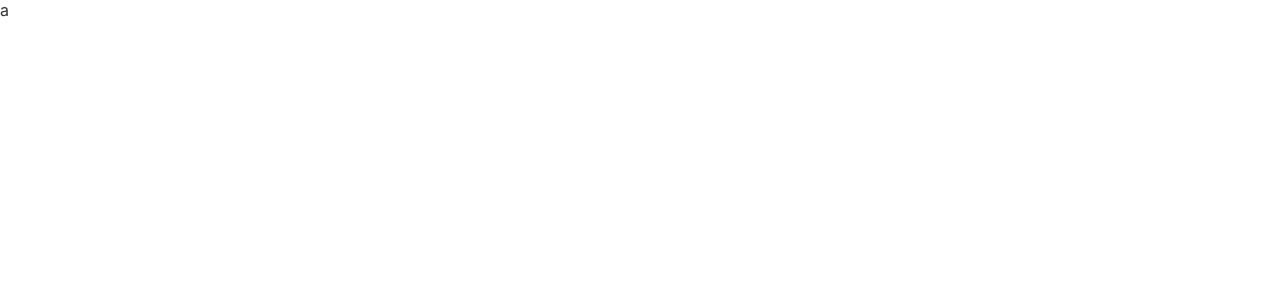
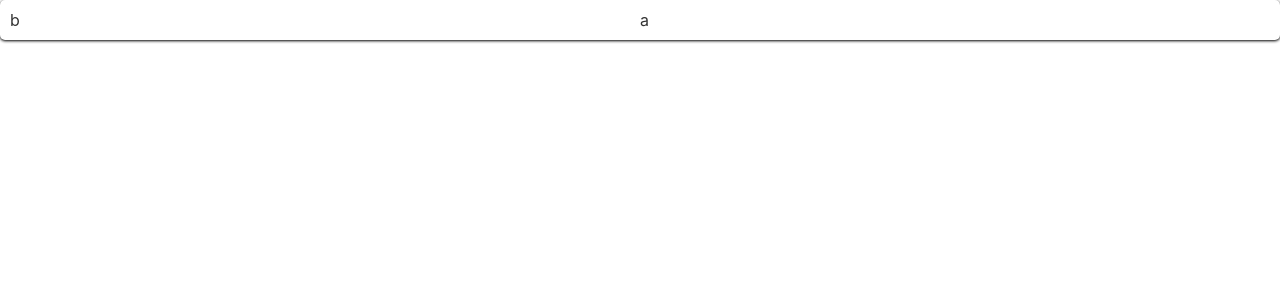
Before and after one commit to ouwargui/crud_angular, a React (Create React App) app in the folder app/: page /home in a window 1280 px wide. Shown: the top 300 px of the page. Built offline with nearby package versions, Linux system fonts and the light colour scheme.

Commit message:
starts header development

```diff
--- /dev/null
+++ b/app/src/components/header/Header.tsx
@@ -0,0 +1,25 @@
+import React from 'react';
+import {
+  Container,
+  Content,
+  LeftItemsContainer,
+  NavbarItems,
+  RightItemsContainer,
+} from './styles';
+
+const Header: React.FC = () => {
+  return (
+    <Container>
+      <Content>
+        <RightItemsContainer>
+          <NavbarItems>b</NavbarItems>
+        </RightItemsContainer>
+        <LeftItemsContainer>
+          <NavbarItems>a</NavbarItems>
+        </LeftItemsContainer>
+      </Content>
+    </Container>
+  );
+};
+
+export default Header;
--- /dev/null
+++ b/app/src/components/header/styles.ts
@@ -0,0 +1,33 @@
+import styled from 'styled-components';
+
+export const Container = styled.header`
+  display: flex;
+  align-items: center;
+  flex-direction: column;
+  background-color: #fbfbfb;
+`;
+
+export const Content = styled.div`
+  display: grid;
+  grid-template-columns: 1fr 1fr;
+  width: 100%;
+  border-radius: 5px;
+  padding: 10px;
+  background-color: #ffffff;
+  box-shadow: 0 1px 3px 0 rgba(0, 0, 0, 1), 0 1px 2px 0 rgba(0, 0, 0, 0.06);
+  text-align: center;
+`;
+
+export const RightItemsContainer = styled.div`
+  display: flex;
+  grid-column: 1;
+  align-items: flex-start;
+`;
+
+export const LeftItemsContainer = styled.div`
+  display: flex;
+  grid-column: 2;
+  align-items: flex-end;
+`;
+
+export const NavbarItems = styled.span``;
--- a/app/src/pages/home-page/Home.tsx
+++ b/app/src/pages/home-page/Home.tsx
@@ -1,7 +1,14 @@
 import React from 'react';
+import {Container} from './styles';
+
+import Header from '../../components/header/Header';
 
 const Home: React.FC = () => {
-  return <div>a</div>;
+  return (
+    <Container>
+      <Header>a</Header>
+    </Container>
+  );
 };
 
 export default Home;
--- /dev/null
+++ b/app/src/pages/home-page/styles.ts
@@ -0,0 +1,3 @@
+import styled from 'styled-components';
+
+export const Container = styled.div``;
```
